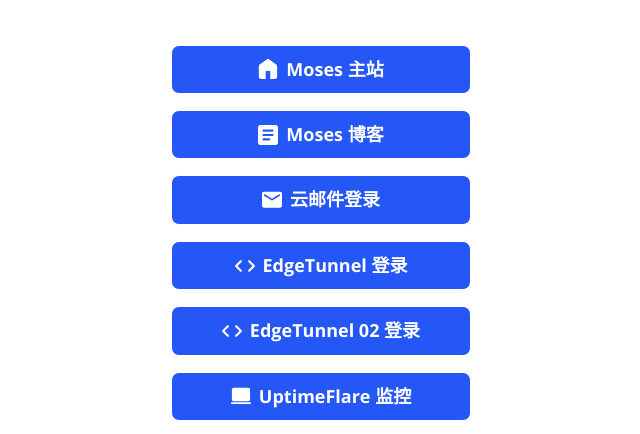
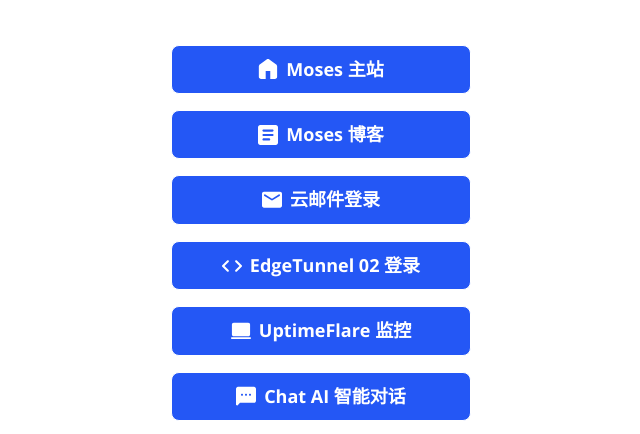
Before and after one commit to fangxinzhen/littlelink, a plain HTML site: page index.html in a window 1280 px wide. Shown: the part 321-755 px from the top of the page, without its empty margins (319-959 px from the left). Drawn offline with Linux system fonts and the light colour scheme.

Commit message:
Update index.html
delete tunnel01

```diff
--- a/index.html
+++ b/index.html
@@ -95,10 +95,6 @@
 
               <a class="button button-default" href="https://cloud-mail.xinzhenfang.ccwu.cc" target="_blank" rel="noopener"><img class="icon" aria-hidden="true" src="images/icons/generic-email.svg" alt="Cloud Mail Icon">云邮件登录</a>
 
-              <!-- EdgeTunnel Admin -->
-
-              <a class="button button-default" href="https://edgetunnel.xinzhenfang.qzz.io/login" target="_blank" rel="noopener"><img class="icon" aria-hidden="true" src="images/icons/generic-code.svg" alt="EdgeTunnel Admin Icon">EdgeTunnel 登录</a>
-
               <!-- EdgeTunnel 02 -->
 
               <a class="button button-default" href="https://edgetunnel02.xinzhenfang.ccwu.cc/login" target="_blank" rel="noopener"><img class="icon" aria-hidden="true" src="images/icons/generic-code.svg" alt="EdgeTunnel 02 Icon">EdgeTunnel 02 登录</a>
```
